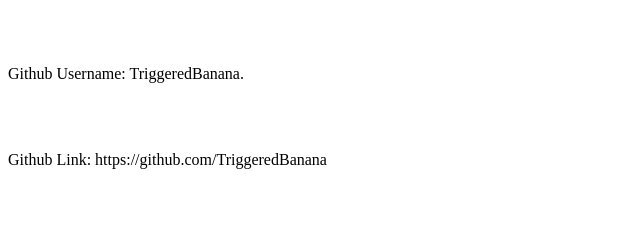
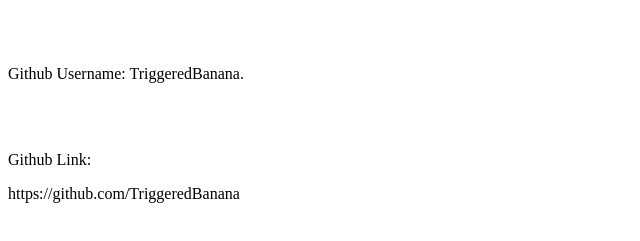
Before and after one commit to TriggeredBanana/DanielOblig03, a plain HTML site: page docs/index.html in a window 1280 px wide. Shown: the part 101-342 px from the top of the page, without its empty margins (0-640 px from the left). Drawn offline with Linux system fonts and the light colour scheme.

Commit message:
visittkort edit

```diff
--- a/docs/index.html
+++ b/docs/index.html
@@ -11,6 +11,6 @@
 <br></br>
 <p>Github Username: TriggeredBanana.</p>
 <br></br>
-<p>Github Link: https://github.com/TriggeredBanana</p>
+<p>Github Link:</p> <link>https://github.com/TriggeredBanana</link>
 </body>
 </html>
```
